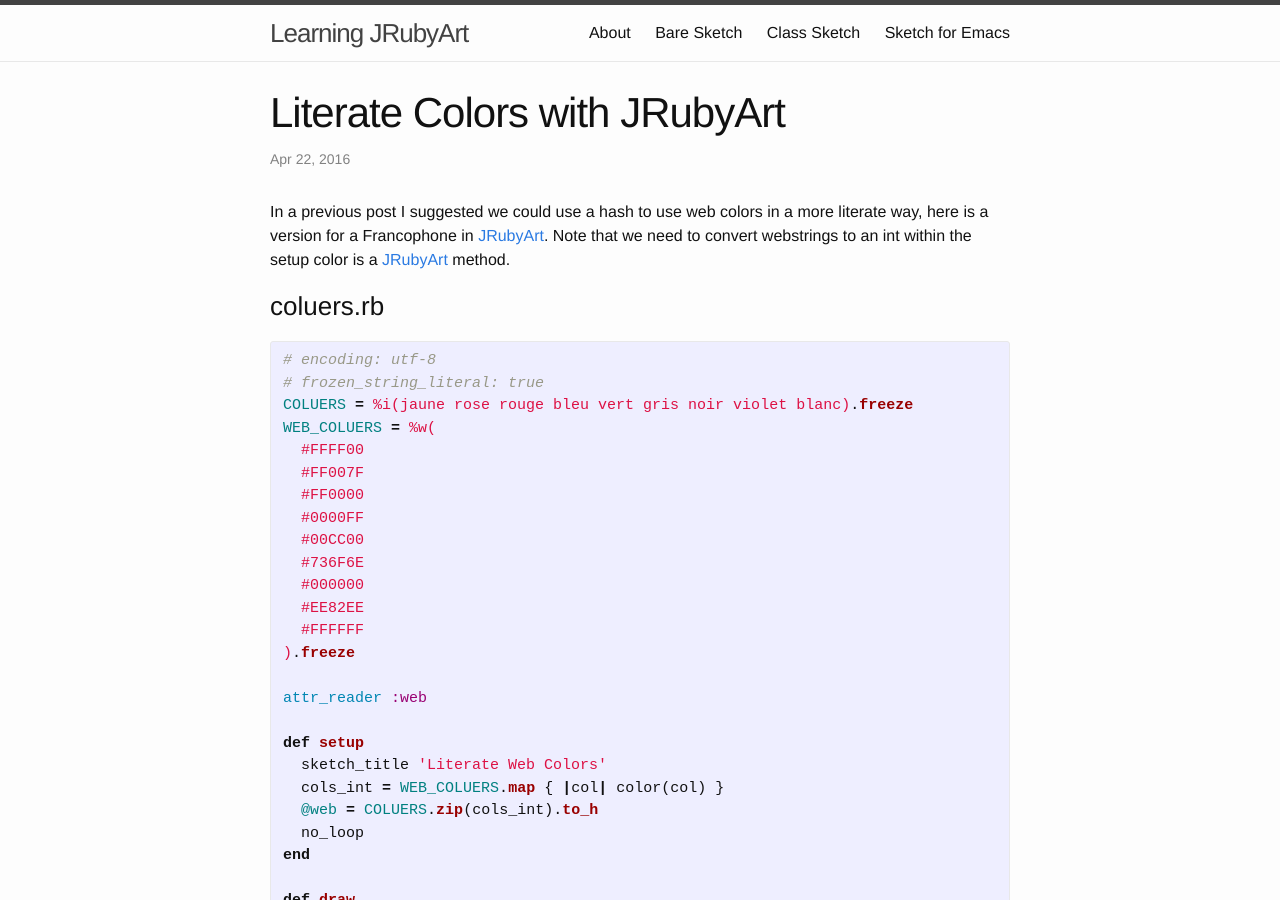
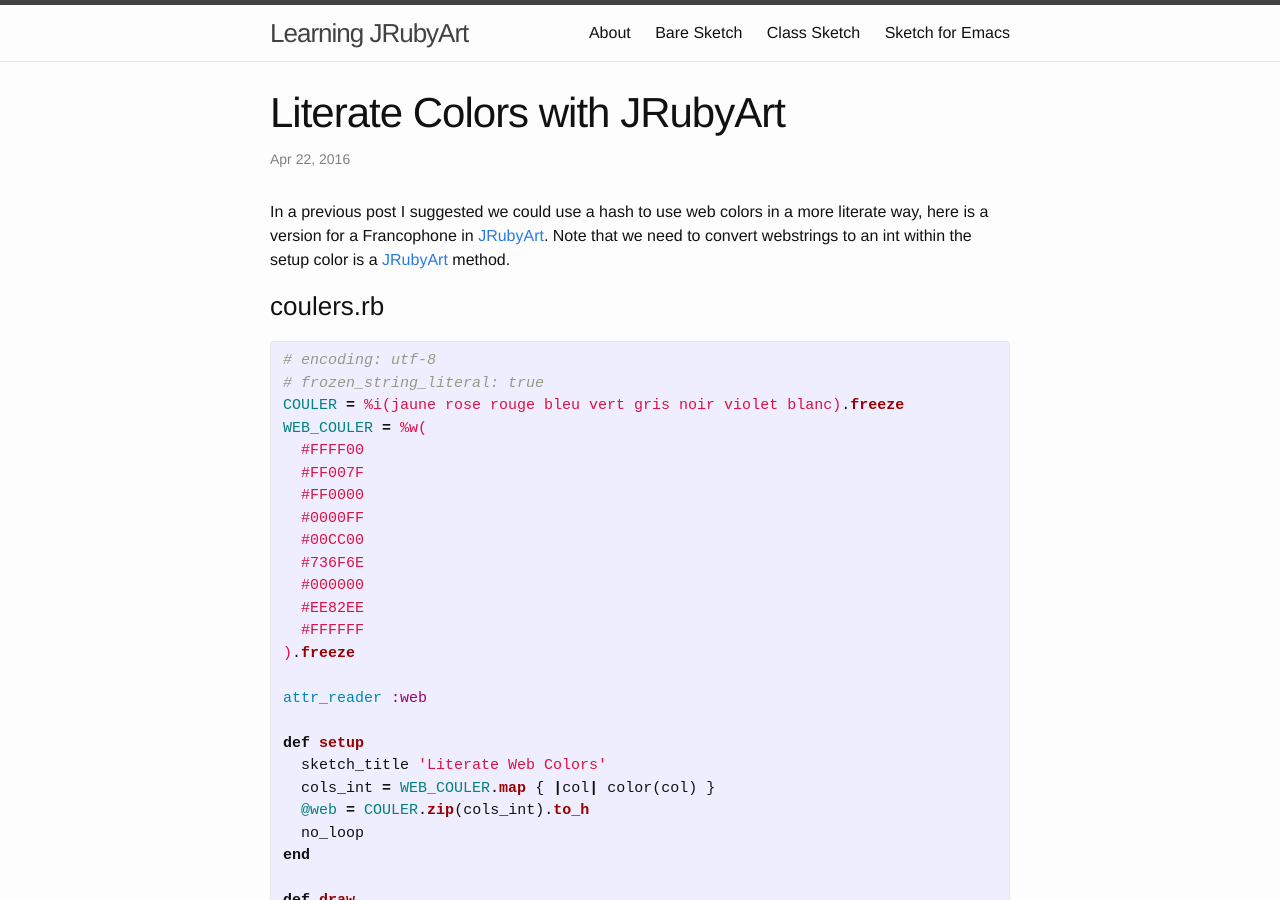
Before and after one commit to monkstone/monkstone.github.com, a Jekyll site: the page built from _posts/2016-04-22-literate_colors_with_ruby.md, in a window 1280 px wide and 900 px high. Built offline with Jekyll 4.4.1, drawn with Linux system fonts in a browser that asks for light colours.

Commit message:
oops spelling I failed French O level, what doe you expect

```diff
--- a/_posts/2016-04-22-literate_colors_with_ruby.md
+++ b/_posts/2016-04-22-literate_colors_with_ruby.md
@@ -9,13 +9,13 @@ keywords: literate, color, coluer, JRubyArt
 In a previous post I suggested we could use a hash to use web colors in a more literate way, here is a version for a Francophone in [JRubyArt][jruby_art]. Note that we need to convert webstrings to an int within the setup color is a
 [JRubyArt][jruby_art] method.
 
-### coluers.rb ###
+### coulers.rb ###
 
 {% highlight ruby %}
 # encoding: utf-8
 # frozen_string_literal: true
-COLUERS = %i(jaune rose rouge bleu vert gris noir violet blanc).freeze
-WEB_COLUERS = %w(
+COULER = %i(jaune rose rouge bleu vert gris noir violet blanc).freeze
+WEB_COULER = %w(
   #FFFF00
   #FF007F
   #FF0000
@@ -31,8 +31,8 @@ attr_reader :web
 
 def setup
   sketch_title 'Literate Web Colors'
-  cols_int = WEB_COLUERS.map { |col| color(col) }
-  @web = COLUERS.zip(cols_int).to_h
+  cols_int = WEB_COULER.map { |col| color(col) }
+  @web = COULER.zip(cols_int).to_h
   no_loop
 end
 
@@ -63,6 +63,6 @@ end
 
 {% endhighlight %}
 
-<img src="/assets/coluers.png" />
+<img src="/assets/coulers.png" />
 
 [jruby_art]:https://ruby-processing.github.io/index.html
```
